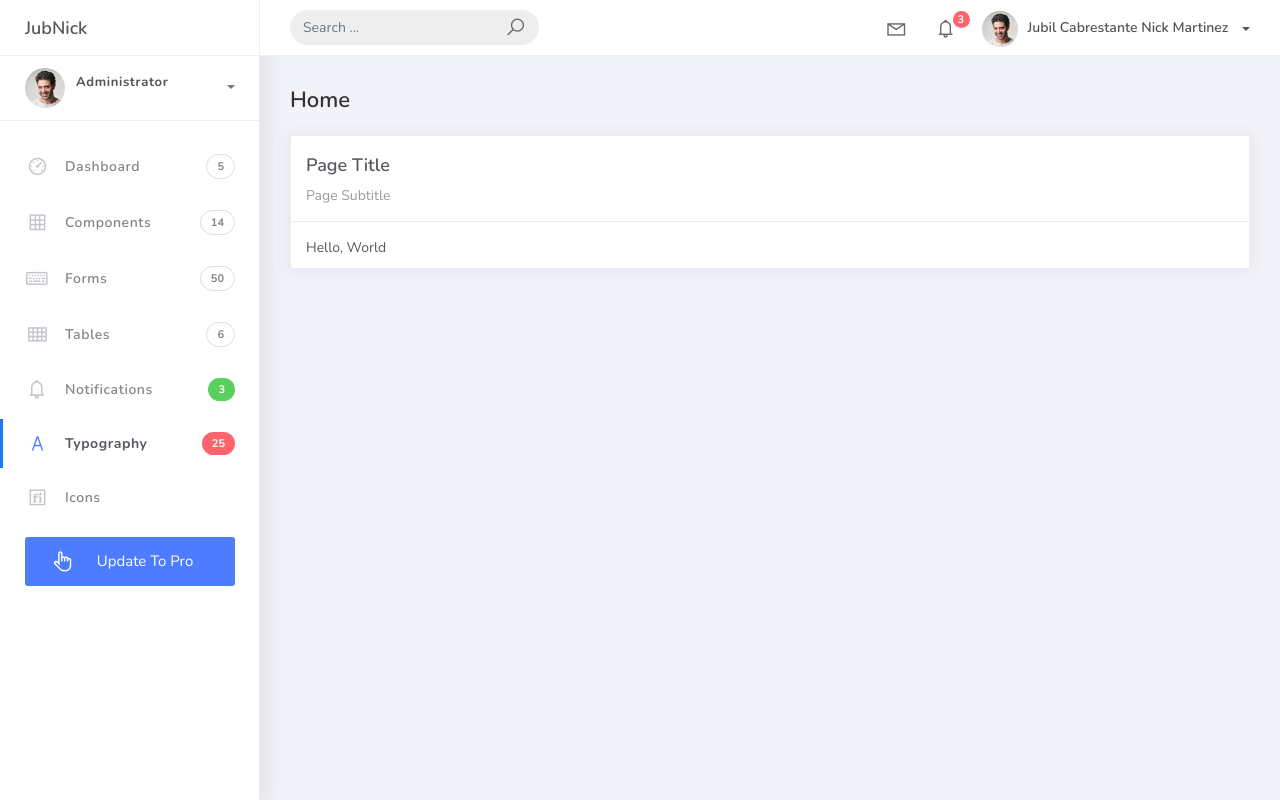
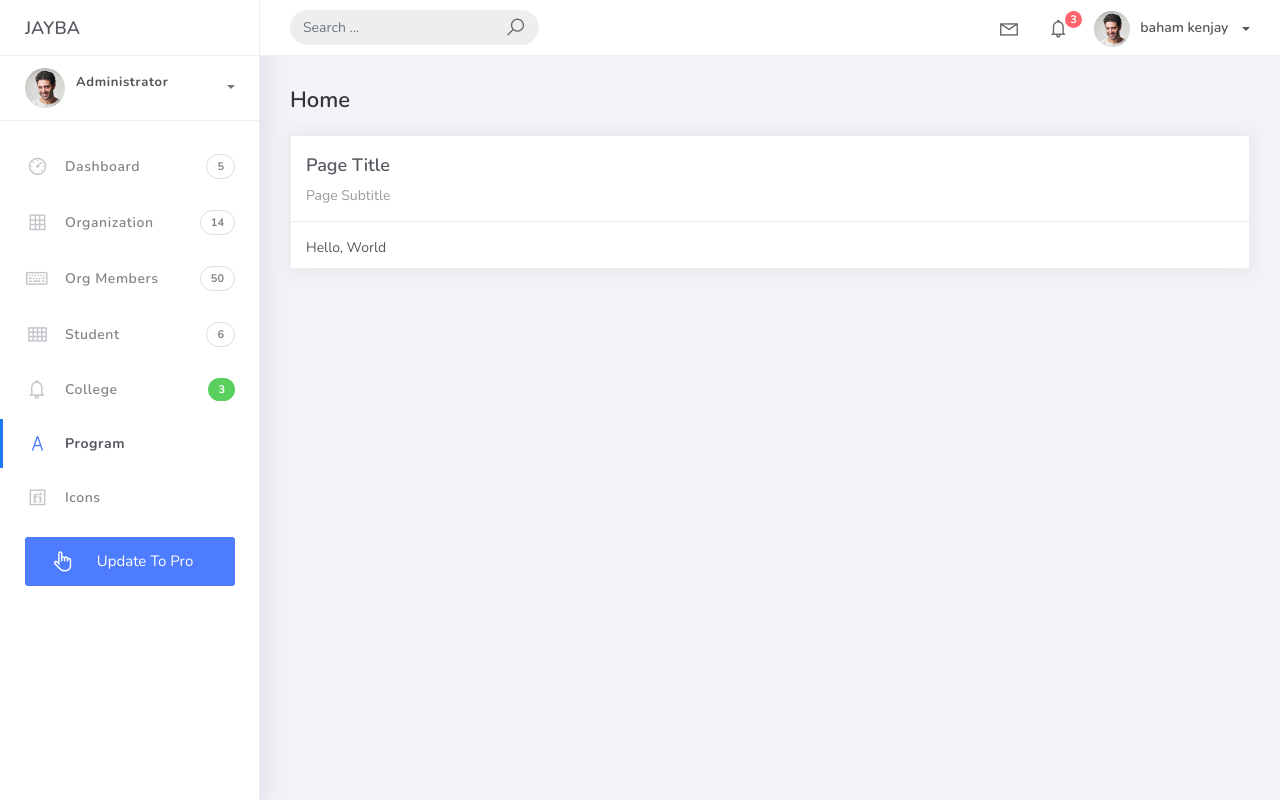
Before and after one commit to kenjay24/PSUsphere, a Django app: page / in a window 1280 px wide. Run offline with Django 5.2, Linux system fonts and the light colour scheme; some libraries are stand-ins or nearby versions.

Commit message:
load profile and menu

```diff
--- a/projectsite/templates/base.html
+++ b/projectsite/templates/base.html
@@ -22,7 +22,7 @@
 		<div class="main-header">
 			<div class="logo-header">
 				<a href="index.html" class="logo">
-					JubNick
+					JAYBA
 				</a>
 				<button class="navbar-toggler sidenav-toggler ml-auto" type="button" data-toggle="collapse" data-target="collapse" aria-controls="sidebar" aria-expanded="false" aria-label="Toggle navigation">
 					<span class="navbar-toggler-icon"></span>
@@ -111,7 +111,7 @@
 							</ul>
 						</li>
 						<li class="nav-item dropdown">
-							<a class="dropdown-toggle profile-pic" data-toggle="dropdown" href="#" aria-expanded="false"> <img src="{% static 'img/profile.jpg' %}" alt="user-img" width="36" class="img-circle"><span >Jubil Cabrestante Nick Martinez</span></span> </a>
+							<a class="dropdown-toggle profile-pic" data-toggle="dropdown" href="#" aria-expanded="false"> <img src="{% static 'img/profile.jpg' %}" alt="user-img" width="36" class="img-circle"><span >baham kenjay</span></span> </a>
 							<ul class="dropdown-menu dropdown-user">
 								<li>
 									<div class="user-box">
@@ -184,36 +184,35 @@
 						<li class="nav-item">
 							<a href="components.html">
 								<i class="la la-table"></i>
-								<p>Components</p>
+								<p>Organization</p>
 								<span class="badge badge-count">14</span>
 							</a>
 						</li>
 						<li class="nav-item">
 							<a href="forms.html">
 								<i class="la la-keyboard-o"></i>
-								<p>Forms</p>
+								<p>Org Members</p>
 								<span class="badge badge-count">50</span>
 							</a>
 						</li>
 						<li class="nav-item">
 							<a href="tables.html">
 								<i class="la la-th"></i>
-								<p>Tables</p>
+								<p>Student</p>
 								<span class="badge badge-count">6</span>
 							</a>
 						</li>
 						<li class="nav-item">
 							<a href="notifications.html">
 								<i class="la la-bell"></i>
-								<p>Notifications</p>
+								<p>College</p>
 								<span class="badge badge-success">3</span>
 							</a>
 						</li>
 						<li class="nav-item active">
 							<a href="typography.html">
 								<i class="la la-font"></i>
-								<p>Typography</p>
-								<span class="badge badge-danger">25</span>
+								<p>Program</p>
 							</a>
 						</li>
 						<li class="nav-item">
```
